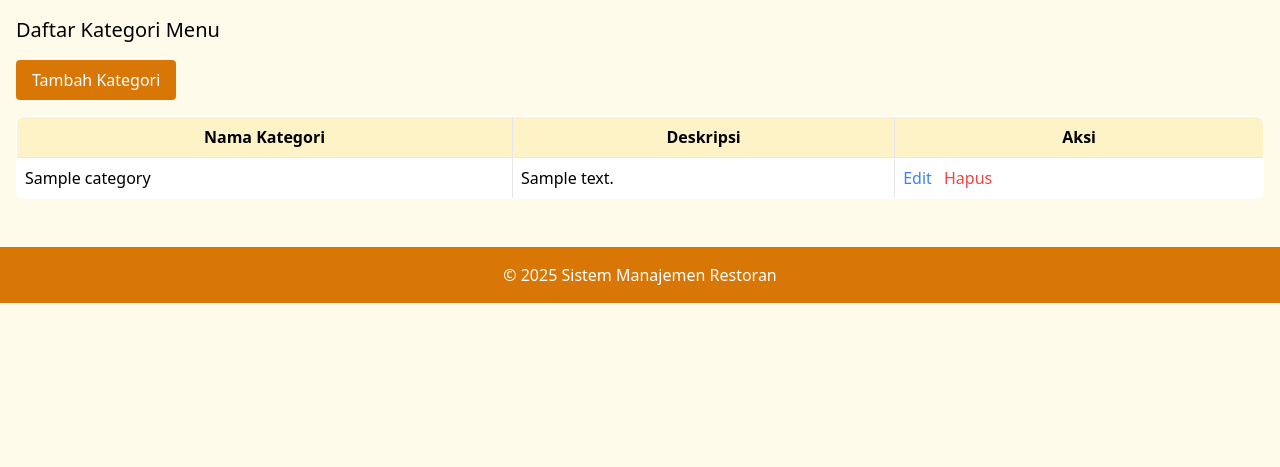
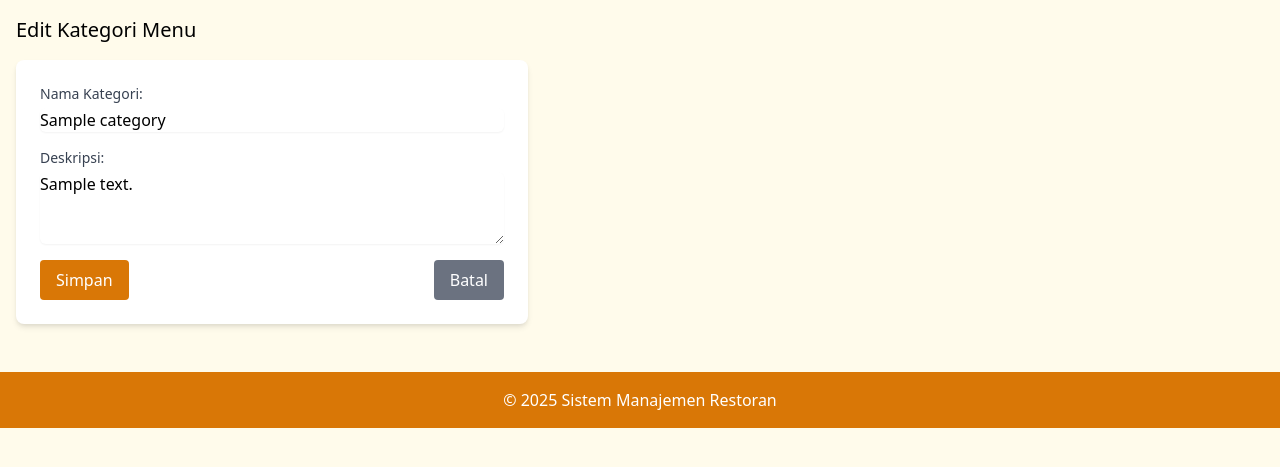
Before and after one commit to yazidmadarizel/TP10DPBO2025C1, a PHP site: template kode/views/menu_category_form.php in a window 1280 px wide. Shown: the part 96-563 px from the top of the page. Run offline with PHP 8.4, Linux system fonts and the light colour scheme; the template is opened without the code that fills it: most values are stand-ins (such as "Sample title", 1, 10 or a date in 2020).

Commit message:
Update menu_category_form.php

```diff
--- a/kode/views/menu_category_form.php
+++ b/kode/views/menu_category_form.php
@@ -2,25 +2,21 @@
 require_once 'views/template/header.php';
 ?>
 
-<h2 class="text-xl mb-4">Daftar Kategori Menu</h2>
-<a href="index.php?entity=menu_category&action=add" class="bg-yellow-600 text-white px-4 py-2 rounded mb-4 inline-block hover:bg-yellow-700">Tambah Kategori</a>
-<table class="w-full border bg-white rounded-lg overflow-hidden">
-    <tr class="bg-yellow-100">
-        <th class="border p-2">Nama Kategori</th>
-        <th class="border p-2">Deskripsi</th>
-        <th class="border p-2">Aksi</th>
-    </tr>
-    <?php foreach ($categoryList as $category): ?>
-    <tr class="hover:bg-yellow-50">
-        <td class="border p-2"><?php echo $category['name']; ?></td>
-        <td class="border p-2"><?php echo $category['description']; ?></td>
-        <td class="border p-2">
-            <a href="index.php?entity=menu_category&action=edit&id=<?php echo $category['id']; ?>" class="text-blue-500 hover:underline">Edit</a>
-            <a href="index.php?entity=menu_category&action=delete&id=<?php echo $category['id']; ?>" class="text-red-500 ml-2 hover:underline" onclick="return confirm('Apakah Anda yakin ingin menghapus kategori ini?');">Hapus</a>
-        </td>
-    </tr>
-    <?php endforeach; ?>
-</table>
+<h2 class="text-xl mb-4"><?php echo isset($category) ? 'Edit Kategori Menu' : 'Tambah Kategori Menu'; ?></h2>
+<form action="index.php?entity=menu_category&action=<?php echo isset($category) ? 'update&id=' . $category['id'] : 'save'; ?>" method="POST" class="space-y-4 bg-white p-6 rounded-lg shadow-md max-w-lg">
+    <div>
+        <label class="block text-sm font-medium text-gray-700">Nama Kategori:</label>
+        <input type="text" name="name" value="<?php echo isset($category) ? $category['name'] : ''; ?>" class="mt-1 block w-full rounded-md border-gray-300 shadow-sm focus:border-yellow-500 focus:ring focus:ring-yellow-500 focus:ring-opacity-50" required>
+    </div>
+    <div>
+        <label class="block text-sm font-medium text-gray-700">Deskripsi:</label>
+        <textarea name="description" class="mt-1 block w-full rounded-md border-gray-300 shadow-sm focus:border-yellow-500 focus:ring focus:ring-yellow-500 focus:ring-opacity-50" rows="3"><?php echo isset($category) ? $category['description'] : ''; ?></textarea>
+    </div>
+    <div class="flex justify-between">
+        <button type="submit" class="bg-yellow-600 text-white px-4 py-2 rounded hover:bg-yellow-700">Simpan</button>
+        <a href="index.php?entity=menu_category" class="bg-gray-500 text-white px-4 py-2 rounded hover:bg-gray-600">Batal</a>
+    </div>
+</form>
 
 <?php
 require_once 'views/template/footer.php';
```
